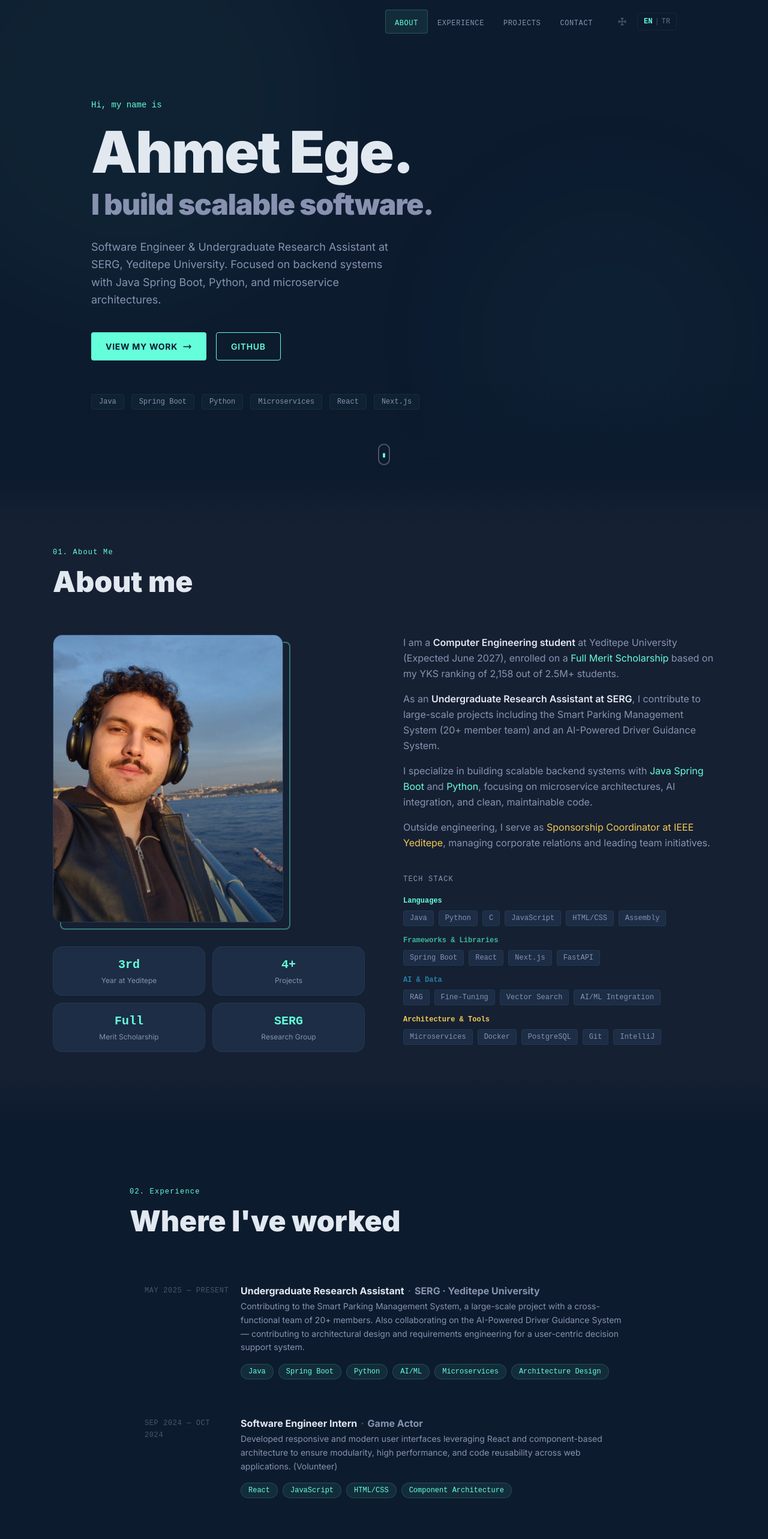
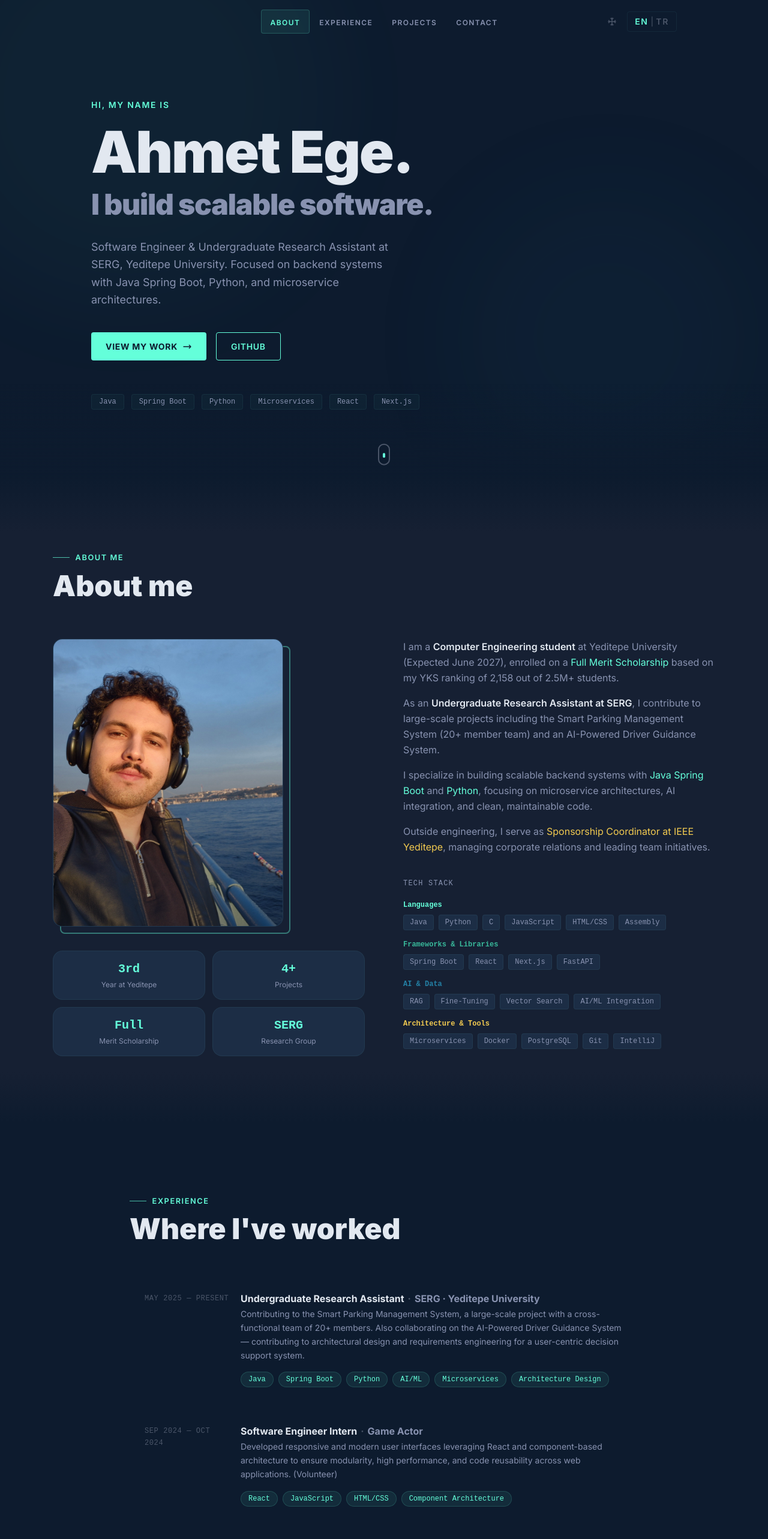
Before and after one commit to ahmetege0/website, a Next.js app: page / in a window 1280 px wide. Shown: the top 2566 px of the page at 60% size. Built offline with nearby package versions, Linux system fonts and the light colour scheme.

Commit message:
font inconsistencies has been resolved

```diff
--- a/src/app/globals.css
+++ b/src/app/globals.css
@@ -240,13 +240,34 @@ body {
   margin: 0 auto;
 }
 
-/* Mono etiket — section başlığı üzerindeki küçük yazı */
+/*
+  section-label: Bölüm başlığı üzerindeki küçük etiket
+  - font-mono → sans-serif (daha okunaklı)
+  - Boyut artırıldı
+  - Sol tarafta ince mint çizgi (::before) — dekoratif, sayı yerine
+  - Sayılar (01. 02.) translations.js'ten kaldırıldı
+*/
 .section-label {
-  font-family: var(--font-mono);
-  font-size: 0.75rem;
+  display: inline-flex;
+  align-items: center;
+  gap: 0.6rem;
+  font-family: var(--font-sans);
+  font-size: 0.8rem;
+  font-weight: 600;
   color: var(--accent);
-  letter-spacing: 0.1em;
-  margin-bottom: 1rem;
+  letter-spacing: 0.12em;
+  text-transform: uppercase;
+  margin-bottom: 0.85rem;
+}
+
+.section-label::before {
+  content: '';
+  display: block;
+  width: 28px;
+  height: 1px;
+  background: var(--accent);
+  opacity: 0.7;
+  flex-shrink: 0;
 }
 
 /* Modal arka plan overlay */
--- a/src/components/Navbar.jsx
+++ b/src/components/Navbar.jsx
@@ -2,12 +2,10 @@
 /*
   components/Navbar.jsx
 
-  Mobil güncelleme:
-  - Hamburger menu VE AnimatePresence dropdown tamamen kaldırıldı
-  - Nav linkleri her ekranda yatay gösterilir (hidden md:flex → her zaman flex)
-  - Mobilde metin ve padding küçülür, desktop'ta normal boyuta döner
-  - 3 kolon layout korundu ama sol spacer artık sadece md'da görünür,
-    böylece mobil genişlikte linkler + kontroller tüm satıra yayılır
+  Düzeltmeler:
+  1. Sağ kontroller div'e md:flex-1 eklendi → desktop'ta linkler kesinlikle ortada
+  2. EN/TR buton font boyutu büyütüldü (text-xs md:text-sm)
+  3. Hamburger yok, linkler her zaman yatay görünür (önceki güncelleme)
 */
 
 import { useState, useEffect } from "react";
@@ -70,17 +68,15 @@ export default function Navbar() {
                 }}
             >
                 {/*
-          Layout:
-          - [hidden md:block] sol spacer — sadece desktop'ta gösterilir
-          - Linkler: her ekranda görünür, mobilde text-[10px] + px-1.5, desktop'ta text-xs + px-4
-          - Sağ kontroller: kar + dil
-
-          Bu yapı sayesinde mobilde: [linkler ... kontroller] (tam genişliğe yayılır)
-          Desktop'ta: [boşluk | ortalanmış linkler | sağ kontroller]
+          3-kolon layout:
+          [hidden md:flex flex-1]  ← Sol spacer (sadece desktop)
+          [flex-1 md:flex-initial] ← Linkler (mobil → flex-1, desktop → içerik boyutu)
+          [md:flex-1 justify-end]  ← Kontroller: Bu flex-1 sol spacer'ı dengeler
+                                       → linkler kesinlikle ortada kalır
         */}
                 <div className="max-w-5xl mx-auto px-3 md:px-6 flex items-center gap-1 md:gap-4">
 
-                    {/* Sol boşluk — sadece desktop */}
+                    {/* Sol spacer — sadece desktop */}
                     <div className="hidden md:flex flex-1" />
 
                     {/* Nav linkleri — her zaman görünür */}
@@ -103,19 +99,15 @@ export default function Navbar() {
                                         transition={{ type: "spring", bounce: 0.2, duration: 0.5 }}
                                     />
                                 )}
-                                {/*
-                  Mobil: text-[10px] — çok küçük ama okunabilir
-                  Desktop: text-xs — normal navbar boyutu
-                */}
-                                <span className="relative z-10 font-mono text-[10px] md:text-xs tracking-wide md:tracking-wider uppercase whitespace-nowrap">
+                                <span className="relative z-10 text-[10px] md:text-xs font-semibold tracking-[0.12em] uppercase whitespace-nowrap">
                                     {link.label}
                                 </span>
                             </a>
                         ))}
                     </div>
 
-                    {/* Sağ kontroller: kar + dil */}
-                    <div className="flex items-center justify-end gap-1.5 md:gap-2">
+                    {/* Sağ kontroller — md:flex-1 ile sol spacer'ı dengeler */}
+                    <div className="flex items-center justify-end gap-1.5 md:gap-2 md:flex-1">
 
                         {/* Kar butonu */}
                         <button
@@ -141,16 +133,24 @@ export default function Navbar() {
                             </svg>
                         </button>
 
-                        {/* Dil toggle */}
+                        {/* Dil toggle — daha büyük font */}
                         <button
                             onClick={toggle}
-                            className="flex items-center gap-0.5 md:gap-1 px-2 md:px-2.5 py-1 md:py-1.5 rounded border transition-all duration-200"
+                            className="flex items-center gap-0.5 md:gap-1 px-2 md:px-3 py-1 md:py-1.5 rounded border transition-all duration-200"
                             style={{ borderColor: "var(--border)", background: "transparent" }}
+                            onMouseEnter={(e) => {
+                                e.currentTarget.style.borderColor = "var(--border-accent)";
+                                e.currentTarget.style.background = "rgba(100,255,218,0.04)";
+                            }}
+                            onMouseLeave={(e) => {
+                                e.currentTarget.style.borderColor = "var(--border)";
+                                e.currentTarget.style.background = "transparent";
+                            }}
                             aria-label="Toggle language"
                         >
-                            <span className="font-mono text-[10px] md:text-xs font-semibold" style={{ color: lang === "en" ? "var(--accent)" : "var(--text-dim)" }}>EN</span>
-                            <span className="font-mono text-[10px] md:text-xs" style={{ color: "var(--text-dim)" }}>|</span>
-                            <span className="font-mono text-[10px] md:text-xs font-semibold" style={{ color: lang === "tr" ? "var(--accent)" : "var(--text-dim)" }}>TR</span>
+                            <span className="text-xs md:text-sm font-semibold tracking-[0.12em]" style={{ color: lang === "en" ? "var(--accent)" : "var(--text-dim)" }}>EN</span>
+                            <span className="text-xs md:text-sm" style={{ color: "var(--text-dim)" }}>|</span>
+                            <span className="text-xs md:text-sm font-semibold tracking-[0.12em]" style={{ color: lang === "tr" ? "var(--accent)" : "var(--text-dim)" }}>TR</span>
                         </button>
                     </div>
 
--- a/src/sections/Experience.jsx
+++ b/src/sections/Experience.jsx
@@ -1,13 +1,19 @@
 "use client";
+/*
+  sections/Experience.jsx
+
+  SERG kaybolma fix:
+  Önceki: Tüm entries staggerChildren içinde bir motion.div container'dan alıyordu.
+  Bu pattern'de eğer container viewport'a girince tetikleniyor ama bireysel entry'ler
+  henüz viewport dışındaysa, once: true ile bir daha tetiklenmiyor → SERG gizli kalıyor.
+
+  Çözüm: Her entry kendi whileInView animasyonuna sahip.
+  Artık her kart, kendi viewport girişinde bağımsız olarak animate oluyor.
+*/
 
 import { motion } from "framer-motion";
 import { useLanguage } from "@/lib/LanguageContext";
 import { translations } from "@/lib/translations";
-
-const fadeUp = {
-    hidden: { opacity: 0, y: 28 },
-    visible: { opacity: 1, y: 0, transition: { duration: 0.55, ease: [0.25, 0.46, 0.45, 0.94] } },
-};
 
 export default function Experience() {
     const { lang } = useLanguage();
@@ -29,20 +35,26 @@ export default function Experience() {
                     </h2>
                 </motion.div>
 
-                <motion.div
-                    className="flex flex-col gap-3"
-                    initial="hidden"
-                    whileInView="visible"
-                    viewport={{ once: true, margin: "-60px" }}
-                    variants={{ hidden: {}, visible: { transition: { staggerChildren: 0.12 } } }}
-                >
-                    {t.entries.map((exp) => (
+                {/*
+                  Her entry kendi whileInView animasyonuna sahip.
+                  once: false → kullanıcı yukarı-aşağı scroll etse bile her seferinde animate eder.
+                  Bu, SERG'in kaybolma sorununu tamamen çözer.
+                */}
+                <div className="flex flex-col gap-3">
+                    {t.entries.map((exp, index) => (
                         <motion.a
                             key={exp.company}
                             href={exp.href}
                             target="_blank"
                             rel="noopener noreferrer"
-                            variants={fadeUp}
+                            initial={{ opacity: 0, y: 28 }}
+                            whileInView={{ opacity: 1, y: 0 }}
+                            viewport={{ once: false, margin: "-80px" }}
+                            transition={{
+                                duration: 0.55,
+                                ease: [0.25, 0.46, 0.45, 0.94],
+                                delay: index * 0.08, /* Hafif kademeli efekt korunuyor */
+                            }}
                             className="group relative p-6 rounded-xl transition-all duration-300 no-underline"
                             style={{ border: "1px solid transparent" }}
                             onMouseEnter={(e) => {
@@ -86,13 +98,13 @@ export default function Experience() {
                                     </p>
 
                                     <div className="flex flex-wrap gap-2">
-                                        {exp.tech.map((t) => (
+                                        {exp.tech.map((tech) => (
                                             <span
-                                                key={t}
+                                                key={tech}
                                                 className="font-mono text-xs px-3 py-1 rounded-full"
                                                 style={{ color: "var(--accent)", background: "rgba(100, 255, 218, 0.08)", border: "1px solid rgba(100, 255, 218, 0.15)" }}
                                             >
-                                                {t}
+                                                {tech}
                                             </span>
                                         ))}
                                     </div>
@@ -100,7 +112,7 @@ export default function Experience() {
                             </div>
                         </motion.a>
                     ))}
-                </motion.div>
+                </div>
             </div>
         </section>
     );
--- a/src/sections/Hero.jsx
+++ b/src/sections/Hero.jsx
@@ -41,7 +41,7 @@ export default function Hero() {
             >
                 <motion.p
                     variants={itemVariants}
-                    className="font-mono text-sm mb-5"
+                    className="text-sm font-semibold uppercase tracking-[0.12em] mb-5"
                     style={{ color: "var(--accent)" }}
                 >
                     {t.greeting}
```
Also changed, not shown: src/lib/translations.js.
